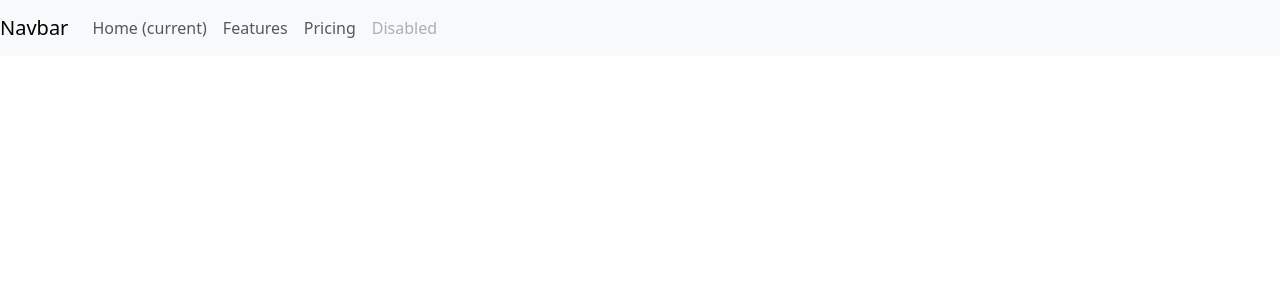
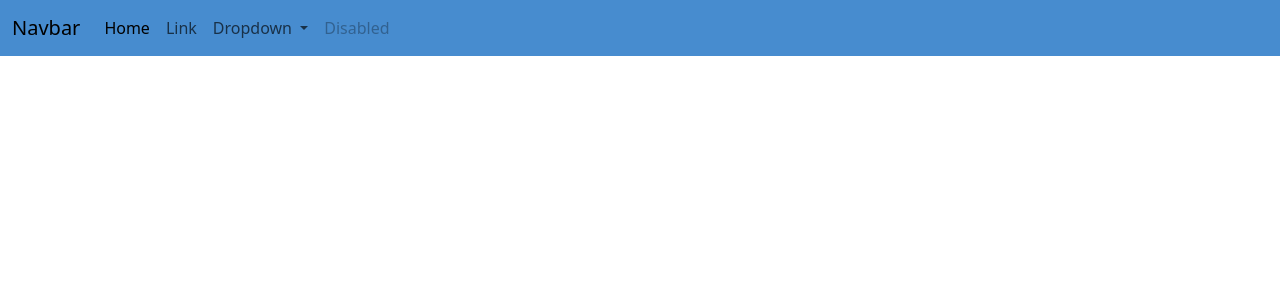
Before and after one commit to mthimkulu23/Angular-Portfolio, an Angular app: page / in a window 1280 px wide. Shown: the top 300 px of the page. Built offline with nearby package versions, Linux system fonts and the light colour scheme.

Commit message:
created response navbar

```diff
--- a/src/app/nav/nav.component.html
+++ b/src/app/nav/nav.component.html
@@ -1,22 +1,33 @@
-<nav class="navbar navbar-expand-lg navbar-light bg-light">
+<nav class="navbar navbar-expand-lg ">
+  <div class="container-fluid">
     <a class="navbar-brand" href="#">Navbar</a>
-    <button class="navbar-toggler" type="button" data-toggle="collapse" data-target="#navbarNav" aria-controls="navbarNav" aria-expanded="false" aria-label="Toggle navigation">
+    <button class="navbar-toggler" type="button" data-bs-toggle="collapse" data-bs-target="#navbarSupportedContent" aria-controls="navbarSupportedContent" aria-expanded="false" aria-label="Toggle navigation">
       <span class="navbar-toggler-icon"></span>
     </button>
-    <div class="collapse navbar-collapse" id="navbarNav">
-      <ul class="navbar-nav">
-        <li class="nav-item active">
-          <a class="nav-link" href="#">Home <span class="sr-only">(current)</span></a>
+    <div class="collapse navbar-collapse" id="navbarSupportedContent">
+      <ul class="navbar-nav me-auto mb-2 mb-lg-0">
+        <li class="nav-item">
+          <a class="nav-link active" aria-current="page" href="#">Home</a>
         </li>
         <li class="nav-item">
-          <a class="nav-link" href="#">Features</a>
+          <a class="nav-link" href="#">Link</a>
+        </li>
+        <li class="nav-item dropdown">
+          <a class="nav-link dropdown-toggle" href="#" role="button" data-bs-toggle="dropdown" aria-expanded="false">
+            Dropdown
+          </a>
+          <ul class="dropdown-menu">
+            <li><a class="dropdown-item" href="#">Action</a></li>
+            <li><a class="dropdown-item" href="#">Another action</a></li>
+            <li><hr class="dropdown-divider"></li>
+            <li><a class="dropdown-item" href="#">Something else here</a></li>
+          </ul>
         </li>
         <li class="nav-item">
-          <a class="nav-link" href="#">Pricing</a>
-        </li>
-        <li class="nav-item">
-          <a class="nav-link disabled" href="#">Disabled</a>
+          <a class="nav-link disabled" aria-disabled="true">Disabled</a>
         </li>
       </ul>
+
     </div>
-  </nav>
+  </div>
+</nav>
--- a/src/app/nav/nav.component.scss
+++ b/src/app/nav/nav.component.scss
@@ -0,0 +1,3 @@
+.navbar{
+    background-color: #478CCF;
+}
--- a/src/app/nav/nav.component.ts
+++ b/src/app/nav/nav.component.ts
@@ -8,5 +8,6 @@
   styleUrl: './nav.component.scss'
 })
 export class NavComponent {
+home ='Home '
 
 }
--- a/src/index.html
+++ b/src/index.html
@@ -5,12 +5,10 @@
   <title>VicePortfolio23</title>
   <base href="/">
   <meta name="viewport" content="width=device-width, initial-scale=1">
-  <link rel="icon" type="image/x-icon" href="favicon.ico">
-  <link href="https://cdn.jsdelivr.net/npm/bootstrap@5.3.3/dist/css/bootstrap.min.css" rel="stylesheet" integrity="sha384-QWTKZyjpPEjISv5WaRU9OFeRpok6YctnYmDr5pNlyT2bRjXh0JMhjY6hW+ALEwIH" crossorigin="anonymous">
+  <link rel="icon" type="image/x-icon" href="favicon.ico"><link href="https://cdn.jsdelivr.net/npm/bootstrap@5.3.3/dist/css/bootstrap.min.css" rel="stylesheet" integrity="sha384-QWTKZyjpPEjISv5WaRU9OFeRpok6YctnYmDr5pNlyT2bRjXh0JMhjY6hW+ALEwIH" crossorigin="anonymous">
 </head>
 <body>
   <app-root></app-root>
-
   <script src="https://cdn.jsdelivr.net/npm/bootstrap@5.3.3/dist/js/bootstrap.bundle.min.js" integrity="sha384-YvpcrYf0tY3lHB60NNkmXc5s9fDVZLESaAA55NDzOxhy9GkcIdslK1eN7N6jIeHz" crossorigin="anonymous"></script>
 </body>
 </html>
```
